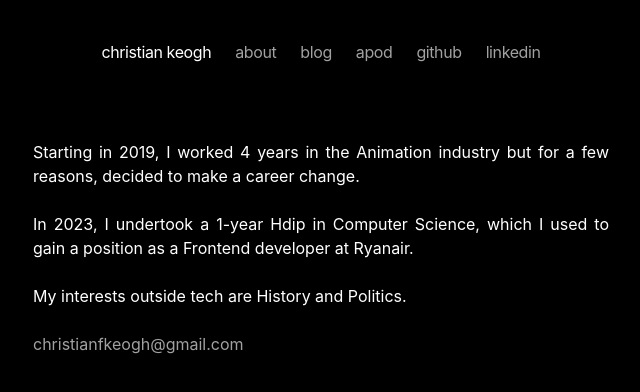
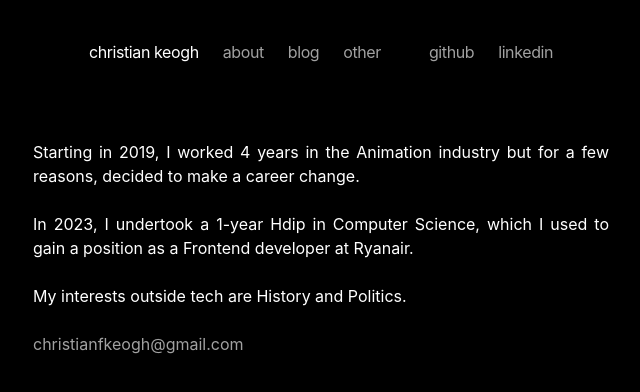
Before and after one commit to ChristianKeogh/personal_website, a Next.js app: page /about in a window 1280 px wide. Shown: the top 392 px of the page, without its empty margins (319-959 px from the left). Built offline with nearby package versions, Linux system fonts and the light colour scheme.

Commit message:
fixed other drop down nav element

```diff
--- a/app/components/nav.tsx
+++ b/app/components/nav.tsx
@@ -1,6 +1,18 @@
+"use client";
+import { useState } from "react";
 import Link from "next/link";
 
-const navItems = {
+interface DropdownItem {
+  name: string;
+  path: string;
+}
+
+interface NavItem {
+  name: string;
+  dropdownItems?: DropdownItem[];
+}
+
+const navItems: Record<string, NavItem> = {
   "/": {
     name: "christian keogh"
   },
@@ -10,22 +22,59 @@ const navItems = {
   "/blog": {
     name: "blog"
   },
-  "/apod": {
-    name: "apod"
+  "/other": {
+    name: "other",
+    dropdownItems: [
+      { name: "Nasa image of the day", path: "/apod" },
+      { name: "test", path: "/test" }
+
+      // add more dropdown items here
+    ]
   }
 };
 
 export function Navbar() {
+  const [isDropdownOpen, setIsDropdownOpen] = useState(false);
+
   return (
     <aside className="mb-16 tracking-tight">
       <div className="lg:sticky lg:top-20">
         <nav
-          className="flex justify-center items-center relative px-0 pb-0 fade md:overflow-auto scroll-pr-6"
+          className="flex justify-center items-center relative px-0 pb-0 fade"
           id="nav"
         >
           <div className="flex flex-wrap justify-center space-x-6">
-            {Object.entries(navItems).map(([path, { name }]) => {
-              const isChristianKeogh = name === "christian keogh";
+            {Object.entries(navItems).map(([path, item]) => {
+              const isChristianKeogh = item.name === "christian keogh";
+
+              if (path === "/other") {
+                return (
+                  <div
+                    key={path}
+                    className="relative group ml-0"
+                    onMouseEnter={() => setIsDropdownOpen(true)}
+                    onMouseLeave={() => setIsDropdownOpen(false)}
+                  >
+                    <button className="transition-all flex align-middle relative py-1 px-2 m-1 text-neutral-400 hover:text-neutral-100">
+                      {item.name}
+                    </button>
+                    {isDropdownOpen && item.dropdownItems && (
+                      <div className="absolute left-0 mt-0 py-2 bg-black rounded-md shadow-xl z-50 min-w-32">
+                        {item.dropdownItems.map((dropdownItem) => (
+                          <Link
+                            key={dropdownItem.path}
+                            href={dropdownItem.path}
+                            className="block px-4 py-2 text-sm text-neutral-400 hover:text-neutral-100 hover:bg-neutral-800"
+                          >
+                            {dropdownItem.name}
+                          </Link>
+                        ))}
+                      </div>
+                    )}
+                  </div>
+                );
+              }
+
               return (
                 <Link
                   key={path}
@@ -36,11 +85,12 @@ export function Navbar() {
                       : ""
                   }`}
                 >
-                  {name}
+                  {item.name}
                 </Link>
               );
             })}
-            {/* Links */}
+
+            {/* External Links */}
             <a
               className="transition-all flex align-middle relative py-1 px-2 m-1 text-neutral-400 hover:text-neutral-100"
               rel="noopener noreferrer"
```
